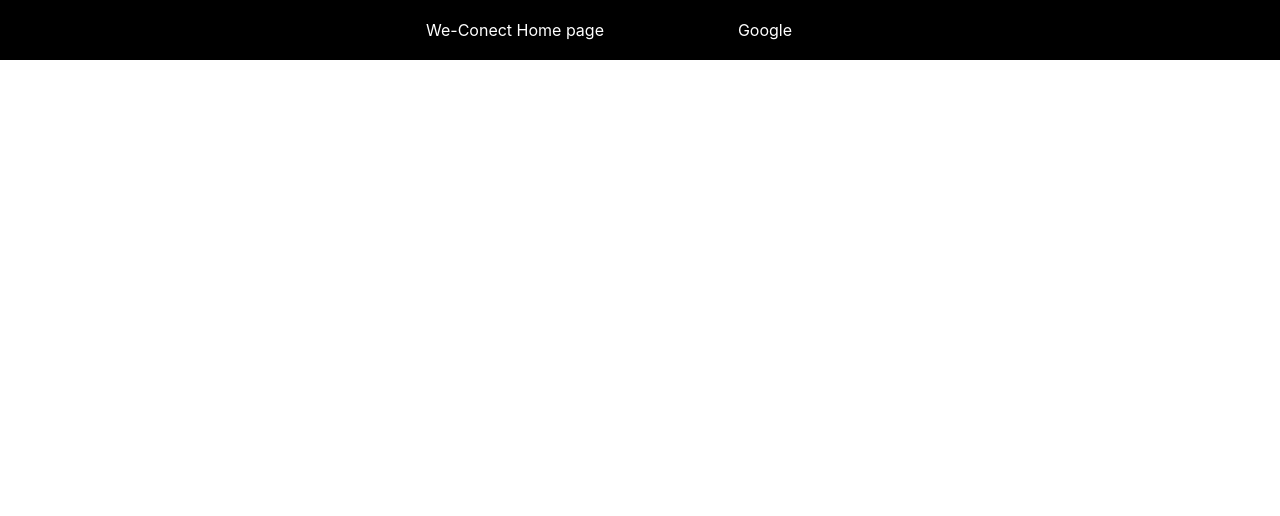
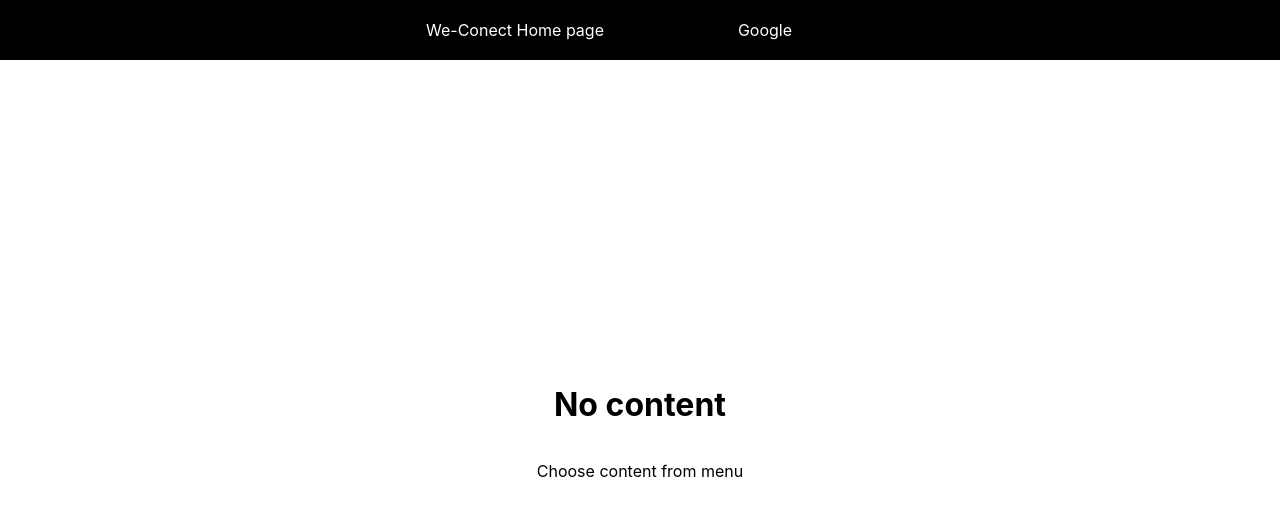
Before and after one commit to torcoste/we-conect-challenge, a React (Create React App) app in the folder 01-responsive-menu/: page / in a window 1280 px wide. Shown: the top 516 px of the page. Built offline with nearby package versions, Linux system fonts and the light colour scheme.

Commit message:
[task-01] iframe implemented

```diff
--- a/01-responsive-menu/src/App.tsx
+++ b/01-responsive-menu/src/App.tsx
@@ -1,16 +1,22 @@
-import React, { useCallback } from "react"
-import "./App.css"
+import React, { useCallback, useState } from "react"
+
 import Navbar from "./components/Navbar/Navbar"
-import { menuMockData } from "./components/Navbar/mockData"
+import IFrame from "./components/IFrame/IFrame"
+
+import { emptyMenuItem, menuMockData } from "./components/Navbar/mockData"
 
 function App() {
   const handleClickItem = useCallback((menuItem) => {
     console.log(menuItem)
+    setCurrentMenuItem(menuItem)
   }, [])
+
+  const [currentMenuItem, setCurrentMenuItem] = useState(emptyMenuItem)
 
   return (
     <>
       <Navbar data={menuMockData} onClickItem={handleClickItem} />
+      <IFrame url={currentMenuItem.url} title="content" />
     </>
   )
 }
--- /dev/null
+++ b/01-responsive-menu/src/components/IFrame/IFrame.tsx
@@ -0,0 +1,38 @@
+import React from "react"
+import styled from "styled-components"
+import { MENU_ITEM_HEIGHT } from "../Navbar/constants"
+
+interface IFrameProps {
+  title: string
+  url: string
+}
+
+const IFrameComponent = styled.iframe`
+  display: block;
+  border: none;
+  height: calc(100vh - ${MENU_ITEM_HEIGHT});
+  width: 100vw;
+`
+
+const NoContentContainer = styled.div`
+  display: flex;
+  flex-direction: column;
+  flex: 1;
+  justify-content: center;
+  align-items: center;
+  height: calc(100vh - ${MENU_ITEM_HEIGHT});
+`
+
+const IFrame = ({ title, url }: IFrameProps) => {
+  if (!url) {
+    return (
+      <NoContentContainer>
+        <h1>No content</h1>
+        <p>Choose content from menu</p>
+      </NoContentContainer>
+    )
+  }
+  return <IFrameComponent title={title} src={url} />
+}
+
+export default IFrame
--- a/01-responsive-menu/src/components/Navbar/mockData.ts
+++ b/01-responsive-menu/src/components/Navbar/mockData.ts
@@ -1,4 +1,4 @@
-import { MenuData } from "./types";
+import { MenuData, MenuItem } from "./types"
 
 export const menuMockData: MenuData = [
   {
@@ -24,3 +24,9 @@ export const menuMockData: MenuData = [
     url: "https://www.google.de",
   },
 ]
+
+export const emptyMenuItem: MenuItem = {
+  title: "",
+  slug: "",
+  url: "",
+}
```
Also changed, not shown: 1 other file (tests, documents, lock files or other folders).
